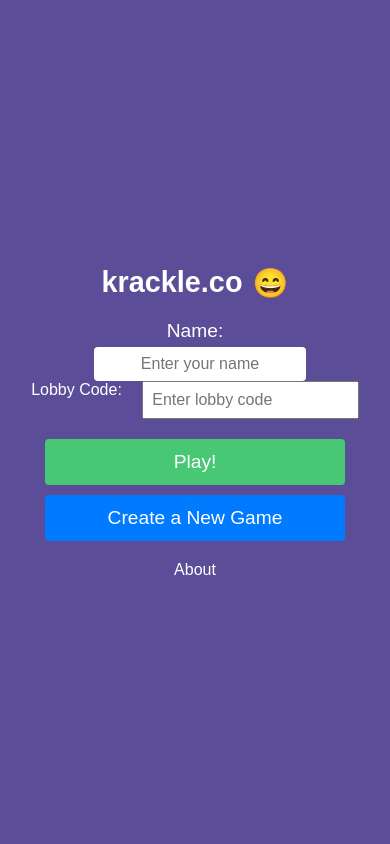
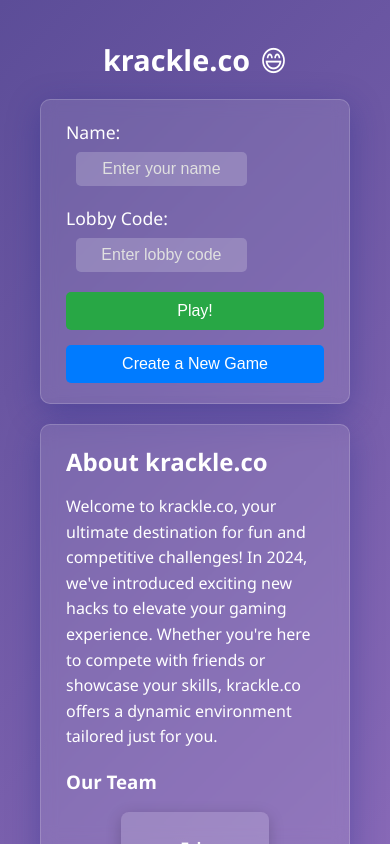
Before and after one commit to nelonmelons/krackle, a React (Create React App) app in the folder frontend/: page / in a window 390 px wide. Built offline with nearby package versions, Linux system fonts and the light colour scheme; no server answers.

Commit message:
updated home gui

```diff
--- a/frontend/src/Home.css
+++ b/frontend/src/Home.css
@@ -1,95 +1,234 @@
-/* Home.css */
+/* src/Home.css */
 
 .home-container {
     display: flex;
     flex-direction: column;
-    align-items: center;
-    justify-content: center;
-    height: 100vh;
-    background-color: #5c4d98;
+    min-height: 100vh;
+    background: linear-gradient(135deg, #5c4d98, #a179c9);
     color: white;
-    font-family: 'Arial', sans-serif;
+    font-family: 'Segoe UI', Tahoma, Geneva, Verdana, sans-serif;
+    padding: 20px;
+    box-sizing: border-box;
+}
+
+.header {
+    text-align: center;
+    margin-top: 20px;
 }
 
 .game-title {
-    font-size: 100rem; /* Significantly larger font size for title */
-    margin-bottom: 30px;
-    color: white;
-    text-align: center;
+    font-size: 3.5rem;
+    margin: 0;
     display: flex;
     align-items: center;
     justify-content: center;
 }
 
 .emoji {
-    font-size: 7rem; /* Significantly larger font size for emoji */
-    margin-left: 20px;
+    font-size: 2.5rem;
+    margin-left: 10px;
 }
 
-.name-entry {
+.main-content {
+    flex: 1;
     display: flex;
     flex-direction: column;
-    align-items: center;
-    margin-top: 20px;
+    gap: 40px;
+    max-width: 800px;
+    margin: 0 auto;
 }
 
-.name-label {
-    font-size: 1.2rem;
+.form-section {
+    background: rgba(255, 255, 255, 0.1);
+    padding: 30px 40px;
+    border-radius: 10px;
+    box-shadow: 0 8px 32px 0 rgba(31, 38, 135, 0.37);
+    backdrop-filter: blur(8px);
+    -webkit-backdrop-filter: blur(8px);
+    border: 1px solid rgba(255, 255, 255, 0.18);
+}
+
+.form-group {
     display: flex;
     flex-direction: column;
-    align-items: center;
+    margin-bottom: 20px;
 }
 
-.name-input {
-    padding: 10px;
-    font-size: 1.2rem;
-    margin-top: 5px;
-    width: 100%;
-    max-width: 300px;
+.form-label {
+    font-size: 1.1rem;
+    margin-bottom: 8px;
+}
+
+.form-input {
+    padding: 12px 15px;
+    font-size: 1rem;
     border: none;
-    border-radius: 4px;
+    border-radius: 5px;
+    outline: none;
+    background: rgba(255, 255, 255, 0.2);
+    color: white;
+    transition: background 0.3s ease;
+}
+
+.form-input::placeholder {
+    color: #e0e0e0;
     text-align: center;
 }
 
-.button-container {
+.form-input:focus {
+    background: rgba(255, 255, 255, 0.3);
+}
+
+.button-group {
     display: flex;
     flex-direction: column;
-    gap: 10px;
-    margin-top: 20px;
-    width: 100%;
-    max-width: 300px;
+    gap: 15px;
 }
 
-.play-button,
-.create-game-button {
+.btn {
     padding: 12px;
-    font-size: 1.2rem;
+    font-size: 1.1rem;
+    border: none;
+    border-radius: 5px;
     cursor: pointer;
+    transition: transform 0.2s ease, box-shadow 0.2s ease;
     color: white;
-    border: none;
-    border-radius: 4px;
+}
+
+.btn-primary {
+    background-color: #28a745;
+}
+
+.btn-primary:hover {
+    background-color: #218838;
+    transform: translateY(-2px);
+    box-shadow: 0 4px 6px rgba(0, 0, 0, 0.2);
+}
+
+.btn-secondary {
+    background-color: #007bff;
+}
+
+.btn-secondary:hover {
+    background-color: #0069d9;
+    transform: translateY(-2px);
+    box-shadow: 0 4px 6px rgba(0, 0, 0, 0.2);
+}
+
+.error-message {
+    color: #ff4d4f;
+    font-size: 0.95rem;
+    text-align: center;
+    margin-bottom: 15px;
+}
+
+.about-section, .rules-section {
+    background: rgba(255, 255, 255, 0.1);
+    padding: 25px 30px;
+    border-radius: 10px;
+    box-shadow: 0 8px 32px 0 rgba(31, 38, 135, 0.37);
+    backdrop-filter: blur(8px);
+    -webkit-backdrop-filter: blur(8px);
+    border: 1px solid rgba(255, 255, 255, 0.18);
+}
+
+.about-section h2, .rules-section h2 {
+    margin-top: 0;
+    font-size: 2rem;
+    margin-bottom: 15px;
+}
+
+.about-section p {
+    font-size: 1.1rem;
+    line-height: 1.6;
+}
+
+.team-members {
+    display: flex;
+    flex-wrap: wrap;
+    gap: 20px;
+    margin-top: 15px;
+}
+
+.member {
+    flex: 1 1 45%;
+    background: rgba(255, 255, 255, 0.15);
+    padding: 15px;
+    border-radius: 8px;
+    box-shadow: 0 4px 16px rgba(0, 0, 0, 0.2);
     text-align: center;
 }
 
-.play-button {
-    background-color: #48c774;
+.member h4 {
+    margin: 10px 0 5px;
+    font-size: 1.5rem;
 }
 
-.create-game-button {
-    background-color: #007bff;
+.member p {
+    margin: 0;
+    font-size: 1rem;
+    color: #d1d1d1;
+}
+
+.rules-list {
+    font-size: 1.1rem;
+    line-height: 1.6;
+    padding-left: 20px;
+}
+
+.rules-list li {
+    margin-bottom: 10px;
+}
+
+.footer {
+    text-align: center;
+    margin-top: 30px;
 }
 
 .about-link {
-    margin-top: 20px;
-    font-size: 1rem;
-    text-align: center;
+    /* No content since About is now integrated */
 }
 
-.about-link a {
-    color: white;
-    text-decoration: none;
+/* Responsive Design */
+@media (max-width: 768px) {
+    .team-members {
+        flex-direction: column;
+        align-items: center;
+    }
+
+    .member {
+        flex: 1 1 100%;
+    }
 }
 
-.about-link a:hover {
-    text-decoration: underline;
+@media (max-width: 500px) {
+    .game-title {
+        font-size: 2.5rem;
+    }
+
+    .emoji {
+        font-size: 2rem;
+    }
+
+    .form-section, .about-section, .rules-section {
+        padding: 20px 25px;
+    }
+
+    .form-input {
+        font-size: 0.95rem;
+        padding: 10px 12px;
+    }
+
+    .btn {
+        font-size: 1rem;
+        padding: 10px;
+    }
+
+    .about-section h2, .rules-section h2 {
+        font-size: 1.5rem;
+    }
+
+    .about-section p, .member h4, .member p, .rules-list {
+        font-size: 1rem;
+    }
 }
--- a/frontend/src/Home.js
+++ b/frontend/src/Home.js
@@ -83,41 +83,86 @@ const Home = () => {
 
     return (
         <div className="home-container">
+            <header className="header">
                 <h1 className="game-title">krackle.co <span className="emoji">😄</span></h1>
-            <div className="name-entry">
-                <label className="name-label">
-                    Name:
+            </header>
+
+            <main className="main-content">
+                <section className="form-section">
+                    <div className="form-group">
+                        <label htmlFor="playerName" className="form-label">Name:</label>
                         <input
                             type="text"
-                        className="name-input"
+                            id="playerName"
+                            className="form-input"
                             placeholder="Enter your name"
                             value={playerName}
                             onChange={(e) => setPlayerName(e.target.value)}
                         />
-                </label>
-                <label className="lobby-label">
-                    Lobby Code:
+                    </div>
+                    <div className="form-group">
+                        <label htmlFor="lobbyCode" className="form-label">Lobby Code:</label>
                         <input
                             type="text"
-                        className="lobby-input"
+                            id="lobbyCode"
+                            className="form-input"
                             placeholder="Enter lobby code"
                             value={lobbyCode}
                             onChange={(e) => setLobbyCode(e.target.value)}
                         />
-                </label>
+                    </div>
                     {error && <p className="error-message">{error}</p>}
-            </div>
-            <div className="button-container">
-                <button className="play-button" onClick={handleStart}>
+                    <div className="button-group">
+                        <button className="btn btn-primary" onClick={handleStart}>
                             Play!
                         </button>
-                <button className="create-game-button" onClick={handleCreateGame}>
+                        <button className="btn btn-secondary" onClick={handleCreateGame}>
                             Create a New Game
                         </button>
                     </div>
+                </section>
+
+                <section className="about-section">
+                    <h2>About krackle.co</h2>
+                    <p>
+                        Welcome to krackle.co, your ultimate destination for fun and competitive challenges! In 2024, we've introduced exciting new hacks to elevate your gaming experience. Whether you're here to compete with friends or showcase your skills, krackle.co offers a dynamic environment tailored just for you.
+                    </p>
+                    <h3>Our Team</h3>
+                    <div className="team-members">
+                        <div className="member">
+                            <h4>Eric</h4>
+                            <p>Lead Developer</p>
+                        </div>
+                        <div className="member">
+                            <h4>Hayson</h4>
+                            <p>UI/UX Designer</p>
+                        </div>
+                        <div className="member">
+                            <h4>Jacky</h4>
+                            <p>Backend Engineer</p>
+                        </div>
+                        <div className="member">
+                            <h4>Paul</h4>
+                            <p>Project Manager</p>
+                        </div>
+                    </div>
+                </section>
+
+                <section className="rules-section">
+                    <h2>Rules</h2>
+                    <ol className="rules-list">
+                        <li>Watch a Funny Reel.</li>
+                        <li>Try not to Laugh.</li>
+                        <li>Earn Points and Compete with your friends.</li>
+                    </ol>
+                </section>
+            </main>
+
+            <footer className="footer">
                 <div className="about-link">
-                <a href="/about">About</a>
+                    {/* Removed the external About link since About is now integrated */}
                 </div>
+            </footer>
         </div>
     );
 };
```
Lines whose indentation alone changed are shown as unchanged.
